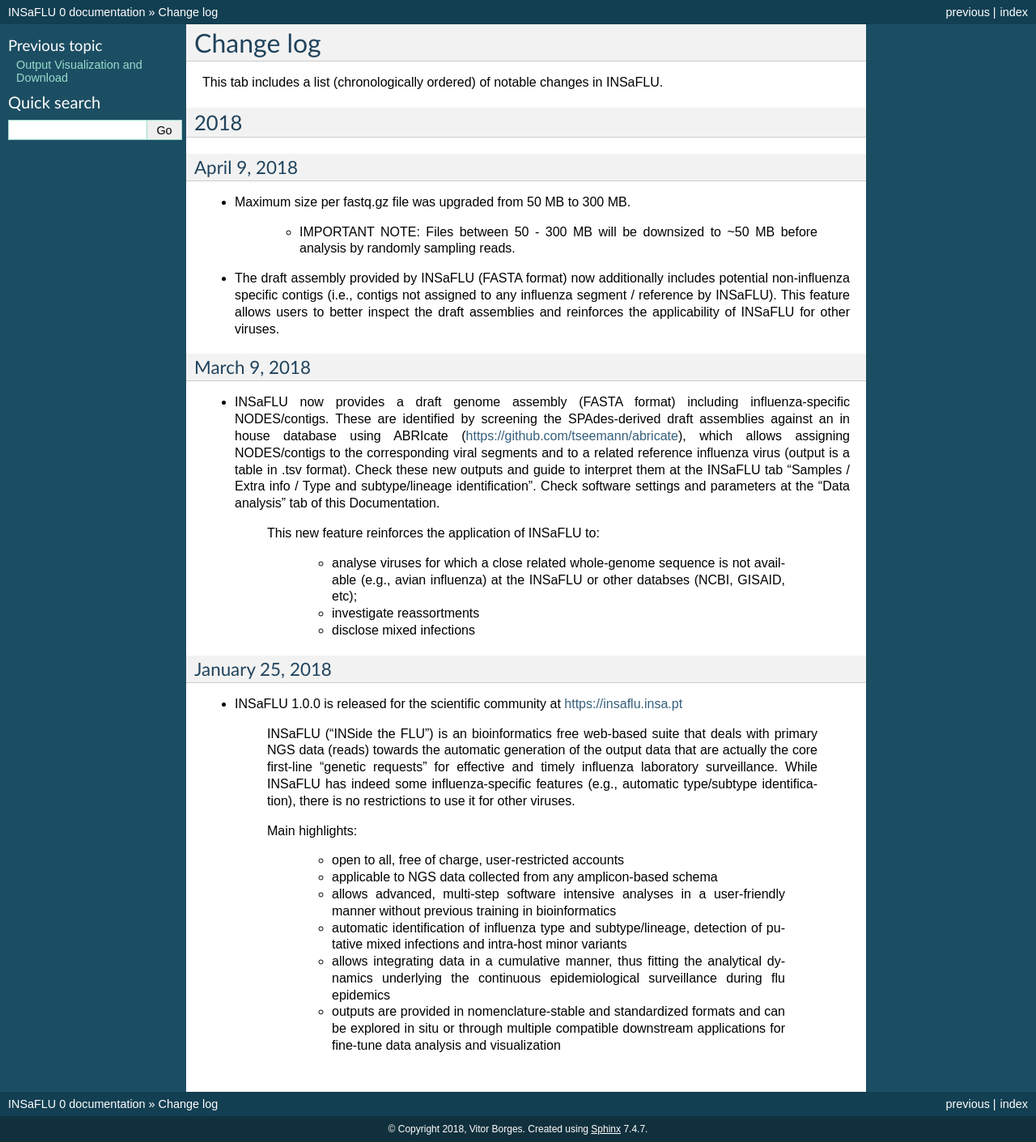
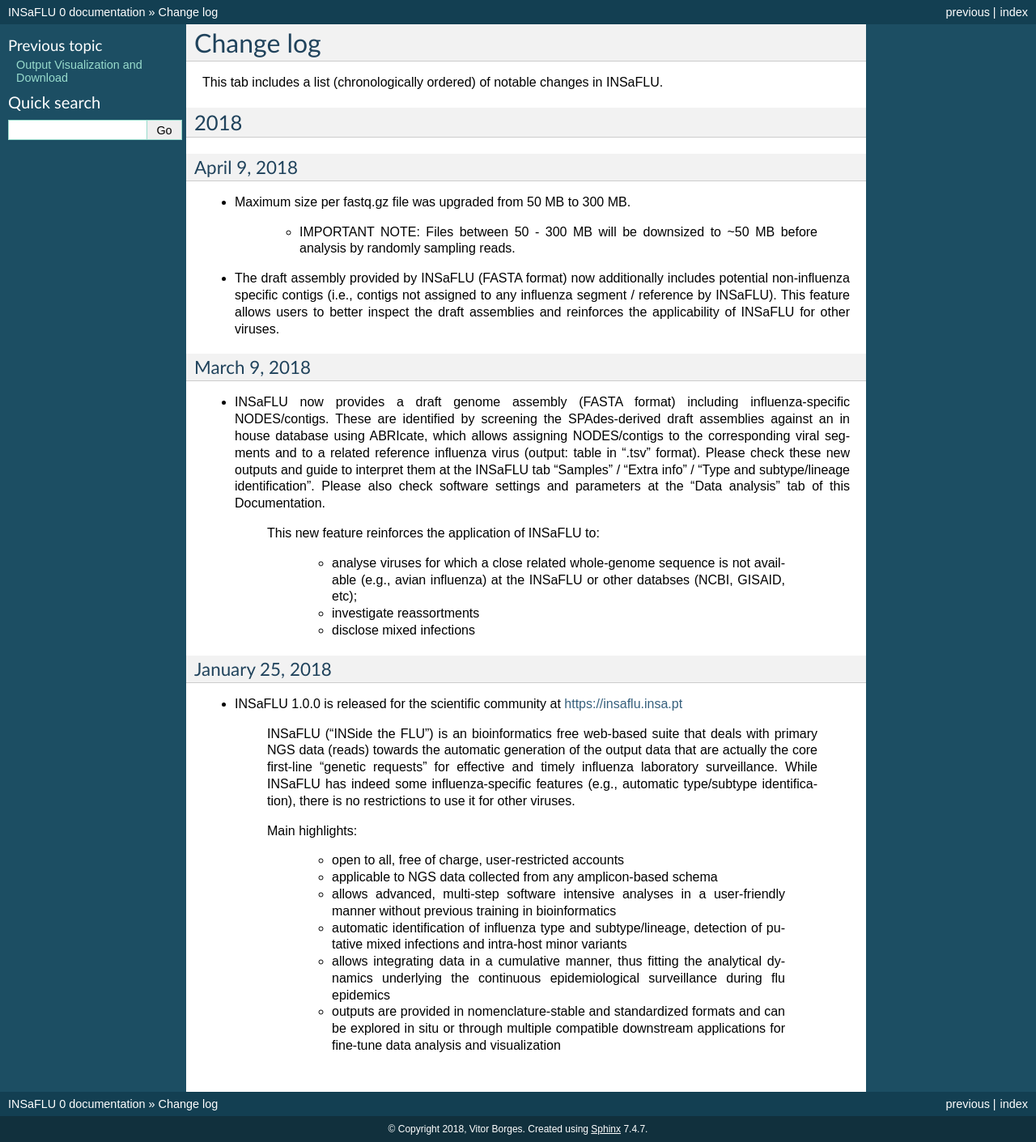
Before and after one commit to INSaFLU/insaflu_docs, a Sphinx documentation site: the page built from docs/change_log.rst, in a window 1280 px wide. Shown: the whole page at 81% size. Built offline with Sphinx 7.4.7, drawn with Linux system fonts in a browser that asks for light colours; formulas are drawn with MathJax 3.

Commit message:
[Add] minor changes in change log

```diff
--- a/docs/change_log.rst
+++ b/docs/change_log.rst
@@ -21,7 +21,7 @@
 March 9, 2018
 .............
 
-- INSaFLU now provides a draft genome assembly (FASTA format) including influenza-specific NODES/contigs. These are identified by screening the SPAdes-derived draft assemblies against an in house database using ABRIcate (https://github.com/tseemann/abricate), which allows assigning NODES/contigs to the corresponding viral segments and to a related reference influenza virus (output is a table in .tsv format). Check these new outputs and guide to interpret them at the INSaFLU tab "Samples / Extra info / Type and subtype/lineage identification". Check software settings and parameters at the "Data analysis" tab of this Documentation.
+- INSaFLU now provides a draft genome assembly (FASTA format) including influenza-specific NODES/contigs. These are identified by screening the SPAdes-derived draft assemblies against an in house database using ABRIcate, which allows assigning NODES/contigs to the corresponding viral segments and to a related reference influenza virus (output: table in ".tsv" format). Please check these new outputs and guide to interpret them at the INSaFLU tab "Samples" / "Extra info" / "Type and subtype/lineage identification". Please also check software settings and parameters at the "Data analysis" tab of this Documentation.
 
 	This new feature reinforces the application of INSaFLU to:
 
```
